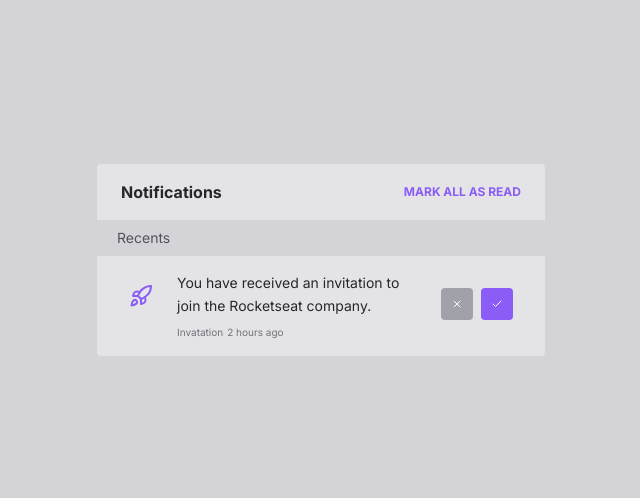
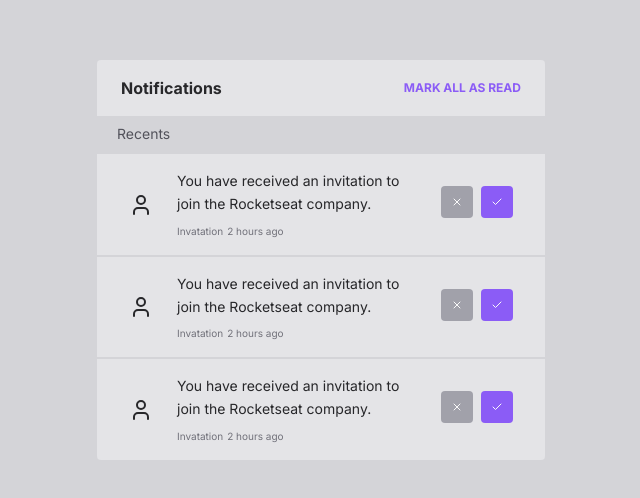
Before and after one commit to dv-script/widget-notifications, a Next.js app: page / in a window 1280 px wide. Shown: the part 140-638 px from the top of the page, without its empty margins (319-959 px from the left). Built offline with nearby package versions, Linux system fonts and the light colour scheme.

Commit message:
fix: fixing IconNotification component

```diff
--- a/src/components/Feed/Feed.tsx
+++ /dev/null
@@ -1,12 +0,0 @@
-import { PropsWithChildren } from 'react'
-
-export default function Feed({ children }:PropsWithChildren) {
-    return (
-        <section>
-            <div className="bg-zinc-300 dark:bg-recent-header px-5 py-2 text-sm text-zinc-600 dark:text-zinc-400">
-                Recents
-            </div>
-            {children}
-        </section>
-    )
-}
--- /dev/null
+++ b/src/components/Feed/index.tsx
@@ -0,0 +1,13 @@
+import { PropsWithChildren } from 'react'
+import { FeedProps } from './type'
+
+export default function Feed({ children, feedTitle }:PropsWithChildren<FeedProps>) {
+    return (
+        <section className='divide-y-2 divide-zinc-300 dark:divide-background'>
+            <div className="bg-zinc-300 dark:bg-recent-header px-5 py-2 text-sm text-zinc-600 dark:text-zinc-400">
+                {feedTitle}
+            </div>
+            {children}
+        </section>
+    )
+}
--- /dev/null
+++ b/src/components/Feed/type.ts
@@ -0,0 +1,3 @@
+export interface FeedProps {
+    feedTitle: string;
+}
--- /dev/null
+++ b/src/components/IconNotification/index.tsx
@@ -0,0 +1,30 @@
+import { Rocket, User, Star, Flag, MessageSquare } from "lucide-react"
+import { IconNotificationProps, TypeIconsProps } from "./type";
+
+
+export default function IconNotification({ selectedIcon }:IconNotificationProps) {
+
+    const typeIcons:TypeIconsProps[] = [
+        {Rocket: <Rocket />},
+        {User: <User />},
+        {Star: <Star />},
+        {Chat: <MessageSquare />},
+        {Flag: <Flag />},
+    ];
+
+    return (
+        <>
+            {typeIcons.map((item) => {
+                const key = Object.keys(item)[0];
+                const component = item[selectedIcon];
+                if (component) {
+                    return (
+                        <div key={key} className="m-auto">
+                            {component}
+                        </div>
+                    )
+                } return null;
+            })}
+        </>
+    )
+}
--- /dev/null
+++ b/src/components/IconNotification/type.ts
@@ -0,0 +1,7 @@
+export interface IconNotificationProps {
+    selectedIcon : string;
+}
+
+export interface TypeIconsProps {
+    [key: string]: JSX.Element;
+  }
--- a/src/components/Notification/Notification.tsx
+++ /dev/null
@@ -1,47 +0,0 @@
-"use client"
-
-import { Rocket } from "lucide-react";
-import { motion } from "framer-motion";
-import { PropsWithChildren, useEffect, useState } from "react";
-import { NotificationProps } from "./type";
-
-import Actions from "../Actions/Actions";
-
-export default function Notification({ hoursAgo, typeNotification, textNotification }:PropsWithChildren<NotificationProps>) {
-    const [showActions, setShowActions] = useState(false);
-
-    useEffect(() => {
-        setShowActions(true);
-    }, []);
-
-    const toggleActions = () => {
-        setShowActions(!showActions);
-    };
-
-    return (
-        <>
-            <div className="divide-y-2 divide-zinc-300 dark:divide-background">
-                <div className="bg-zinc-200 dark:bg-text px-8 py-4 flex items-start gap-6 cursor-pointer" onClick={toggleActions}>
-                    <Rocket className="w-6 h-6 text-violet-500 mt-3"/>
-                    <div className="flex-1 flex flex-col gap-2">
-                        <p className="text-sm leading-relaxed text-zinc-800 dark:text-zinc-100">{textNotification}</p>
-                        <div className="flex items-center gap-1 text-2xs text-zinc-500 dark:text-zinc-400">
-                            <span>{typeNotification}</span>
-                            <span>{hoursAgo} hours ago</span>
-                        </div>
-                    </div>
-                    {showActions && (
-                        <motion.div
-                            initial={{ opacity: 0, y: '50%' }}
-                            animate={{ opacity: 1, y: '50%' }}
-                            transition={{ type: "just"}}
-
-                        >
-                            <Actions />
-                        </motion.div>
-                    )}
-                </div>
-            </div>
-        </>
-    )
-}
--- /dev/null
+++ b/src/components/Notification/index.tsx
@@ -0,0 +1,45 @@
+"use client"
+
+import { motion } from "framer-motion";
+import { PropsWithChildren, useEffect, useState } from "react";
+import { NotificationProps } from "./type";
+
+import Actions from "../Actions";
+import IconNotification from "../IconNotification";
+
+export default function Notification({ hoursAgo, typeNotification, textNotification }:PropsWithChildren<NotificationProps>) {
+    const [showActions, setShowActions] = useState(false);
+
+    useEffect(() => {
+        setShowActions(true);
+    }, []);
+
+    const toggleActions = () => {
+        setShowActions(!showActions);
+    };
+
+    return (
+        <>
+            <div className="bg-zinc-200 dark:bg-text px-8 py-4 flex items-start gap-6 cursor-pointer" onClick={toggleActions}>
+                <IconNotification
+                    selectedIcon="User"
+                />
+                <div className="flex-1 flex flex-col gap-2">
+                    <p className="text-sm leading-relaxed text-zinc-800 dark:text-zinc-100">{textNotification}</p>
+                    <div className="flex items-center gap-1 text-2xs text-zinc-500 dark:text-zinc-400">
+                        <span>{typeNotification}</span>
+                        <span>{hoursAgo} hours ago</span>
+                    </div>
+                </div>
+                {showActions && (
+                    <motion.div
+                        initial={{ opacity: 0, y: '50%' }}
+                        animate={{ opacity: 1, y: '50%', transition: { duration: 0.2 } }}
+                    >
+                        <Actions />
+                    </motion.div>
+                )}
+            </div>
+        </>
+    )
+}
--- a/src/components/Widget/Widget.tsx
+++ b/src/components/Widget/Widget.tsx
@@ -1,5 +1,5 @@
-import Feed from "../Feed/Feed";
-import Notification from "../Notification/Notification";
+import Feed from "../Feed";
+import Notification from "../Notification";
 
 export default function Widget() {
     return (
@@ -11,7 +11,17 @@ export default function Widget() {
                 <button className="text-violet-500 font-bold text-xs uppercase hover:text-violet-400">Mark all as read</button>
             </header>
 
-            <Feed>
+            <Feed feedTitle="Recents">
+                <Notification
+                    hoursAgo={2}
+                    typeNotification="Invatation"
+                    textNotification="You have received an invitation to join the Rocketseat company."
+                />
+                <Notification
+                    hoursAgo={2}
+                    typeNotification="Invatation"
+                    textNotification="You have received an invitation to join the Rocketseat company."
+                />
                 <Notification
                     hoursAgo={2}
                     typeNotification="Invatation"
```
Also changed, not shown: src/components/Actions/index.tsx (renamed from src/components/Actions/Actions.tsx).
